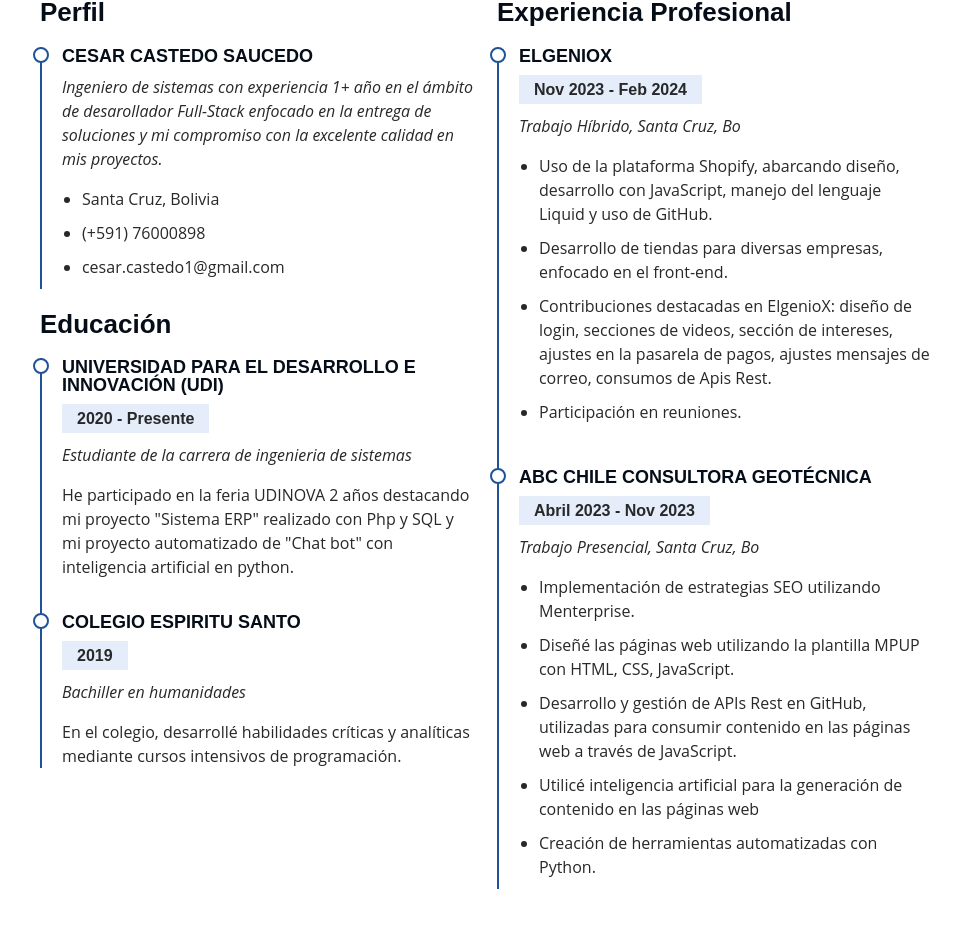
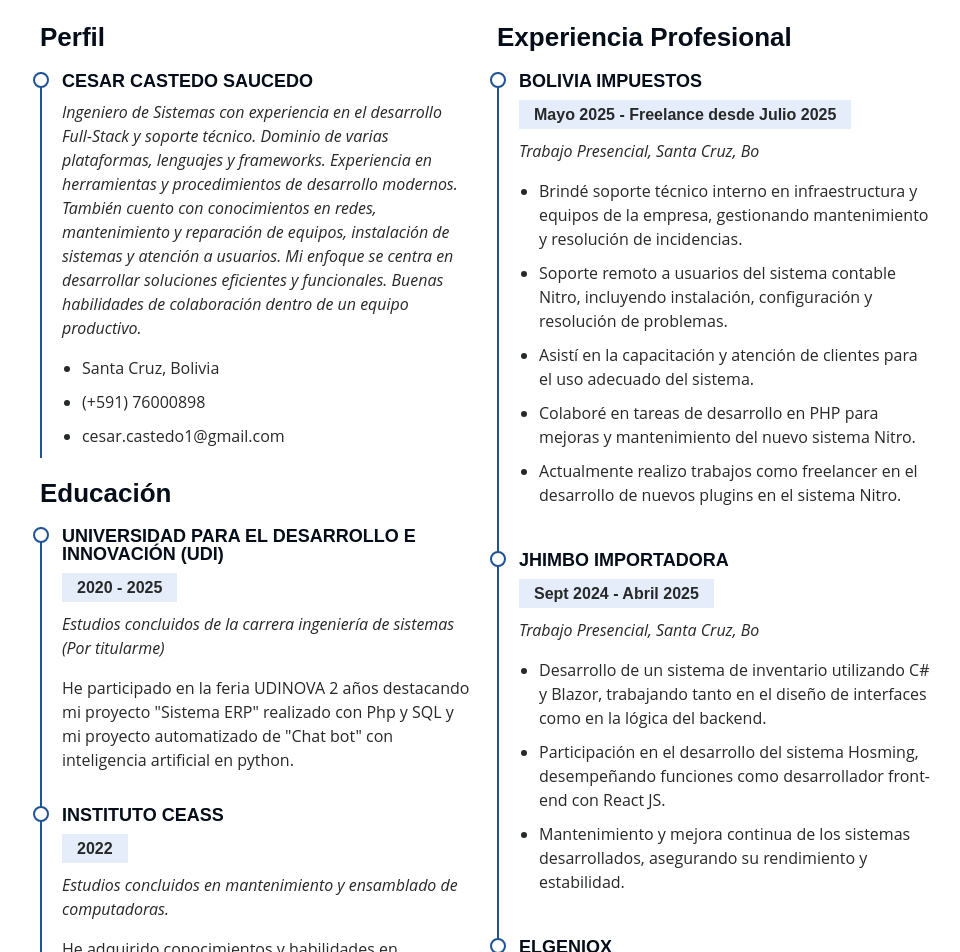
Before and after one commit to ccastedo19/portafolio, a React (Create React App) app: page / in a window 1280 px wide. Shown: the part 1789-2741 px from the top of the page, without its empty margins (320-1280 px from the left). Built offline with nearby package versions, Linux system fonts and the light colour scheme.

Commit message:
actualizacion agosto 2025

```diff
--- a/src/components/resume.js
+++ b/src/components/resume.js
@@ -3,46 +3,71 @@ import React from 'react'
 
 export const Resume = () => {
   return (
-    <section id="resume" class="resume">
-      <div class="container">
-
-        <div class="section-title" style={{paddingBottom:'5px'}}>
+    <section id="resume" className="resume">
+      <div className="container">
+        <div className="section-title" style={{ paddingbottom: "5px" }}>
           <h2>Resumen</h2>
         </div>
-
-        <div class="row">
-          <div class="col-lg-6" data-aos="fade-up">
-            <h3 class="resume-title">Perfil</h3>
-            <div class="resume-item pb-0">
+        <div className="row">
+          <div className="col-lg-6" data-aos="fade-up">
+            <h3 className="resume-title">Perfil</h3>
+            <div className="resume-item pb-0">
               <h4>Cesar Castedo Saucedo</h4>
-              <p><em>Ingeniero de sistemas con experiencia 1+ año en el ámbito de desarollador Full-Stack enfocado en la entrega de soluciones  y mi compromiso con la excelente calidad en mis proyectos. </em></p>
+              <p><em>Ingeniero de Sistemas con experiencia en el desarrollo Full-Stack y soporte técnico. Dominio de varias plataformas, lenguajes y frameworks. Experiencia en herramientas y procedimientos de desarrollo modernos. También cuento con conocimientos en redes, mantenimiento y reparación de equipos, instalación de sistemas y atención a usuarios. Mi enfoque se centra en desarrollar soluciones eficientes y funcionales. Buenas habilidades de colaboración dentro de un equipo productivo. </em></p>
               <ul>
                 <li>Santa Cruz, Bolivia</li>
                 <li>(+591) 76000898</li>
                 <li>cesar.castedo1@gmail.com</li>
               </ul>
             </div>
-
-            <h3 class="resume-title">Educación</h3>
-            <div class="resume-item">
+            <h3 className="resume-title">Educación</h3>
+            <div className="resume-item">
               <h4>Universidad para el desarrollo e innovación (UDI)</h4>
-              <h5>2020 - Presente</h5>
-              <p><em>Estudiante de la carrera de ingenieria de sistemas</em></p>
+              <h5>2020 - 2025</h5>
+              <p><em>Estudios concluidos de la carrera ingeniería de sistemas (Por titularme)</em></p>
               <p>He participado en la feria UDINOVA 2 años destacando mi proyecto "Sistema ERP" realizado con Php y SQL y mi proyecto automatizado de "Chat bot" con inteligencia artificial en python.</p>
             </div>
-            <div class="resume-item">
+            <div className="resume-item">
+              <h4>Instituto CEASS</h4>
+              <h5>2022</h5>
+              <p><em>Estudios concluidos en mantenimiento y ensamblado de computadoras.</em></p>
+              <p>He adquirido conocimientos y habilidades en reparación de computadoras, instalacion de red, reparaciónde impresoras.</p>
+            </div>
+            <div className="resume-item">
               <h4>Colegio Espiritu Santo</h4>
               <h5>2019</h5>
               <p><em>Bachiller en humanidades</em></p>
               <p>En el colegio, desarrollé habilidades críticas y analíticas mediante cursos intensivos de programación.</p>
             </div>
           </div>
-          <div class="col-lg-6" data-aos="fade-up" data-aos-delay="100">
-            <h3 class="resume-title">Experiencia Profesional</h3>
-            <div class="resume-item">
-              <h4>ElGenioX </h4>
+          <div className="col-lg-6" data-aos="fade-up" data-aos-delay={100}>
+            <h3 className="resume-title">Experiencia Profesional</h3>
+            <div className="resume-item">
+              <h4>Bolivia Impuestos</h4>
+              <h5>Mayo 2025 - Freelance desde Julio 2025</h5>
+              <p><em>Trabajo Presencial, Santa Cruz, Bo</em></p>
+              <ul>
+                <li>Brindé soporte técnico interno en infraestructura y equipos de la empresa, gestionando mantenimiento y resolución de incidencias.</li>
+                <li>Soporte remoto a usuarios del sistema contable Nitro, incluyendo instalación, configuración y resolución de problemas.</li>
+                <li>Asistí en la capacitación y atención de clientes para el uso adecuado del sistema.</li>
+                <li>Colaboré en tareas de desarrollo en PHP para mejoras y mantenimiento del nuevo sistema Nitro.</li>
+                <li>Actualmente realizo trabajos como freelancer en el desarrollo de nuevos plugins en el sistema Nitro.</li>
+              </ul>
+            </div>
+            <div className="resume-item">
+              <h4>Jhimbo Importadora</h4>
+              <h5>Sept 2024 - Abril 2025</h5>
+              <p><em>Trabajo Presencial, Santa Cruz, Bo</em></p>
+              <ul>
+                <li>Desarrollo de un sistema de inventario utilizando C# y Blazor, trabajando tanto en el diseño de interfaces como en la lógica del backend.</li>
+                <li>Participación en el desarrollo del sistema Hosming, desempeñando funciones como desarrollador front-end con React JS.</li>
+                <li>Mantenimiento y mejora continua de los sistemas desarrollados, asegurando su rendimiento y estabilidad.</li>
+              </ul>
+            </div>
+            <div className="resume-item">
+              <h4>ElGenioX</h4>
               <h5>Nov 2023 - Feb 2024</h5>
-              <p><em>Trabajo Híbrido, Santa Cruz, Bo </em></p>
+              <p><em>Trabajo Híbrido, Santa Cruz, Bo</em></p>
               <ul>
                 <li>Uso de la plataforma Shopify, abarcando diseño, desarrollo con JavaScript, manejo del lenguaje Liquid y uso de GitHub.</li>
                 <li>Desarrollo de tiendas para diversas empresas, enfocado en el front-end.</li>
@@ -50,8 +75,8 @@ export const Resume = () => {
                 <li>Participación en reuniones.</li>
               </ul>
             </div>
-            <div class="resume-item">
-              <h4>ABC Chile Consultora Geotécnica   </h4>
+            <div className="resume-item">
+              <h4>ABC Chile Consultora Geotécnica</h4>
               <h5>Abril 2023 - Nov 2023</h5>
               <p><em>Trabajo Presencial, Santa Cruz, Bo</em></p>
               <ul>
@@ -63,10 +88,11 @@ export const Resume = () => {
               </ul>
             </div>
           </div>
+
         </div>
-
       </div>
     </section>
+
 
   )
 }
--- a/src/pages/sobre_mi/sobre_mi.js
+++ b/src/pages/sobre_mi/sobre_mi.js
@@ -34,7 +34,7 @@ export const Sobre_mi = () => {
               </div>
               <div className="col-lg-6">
                 <ul>
-                  <li><i className="bi bi-chevron-right"></i> <strong>Edad:</strong> <span>22</span></li>
+                  <li><i className="bi bi-chevron-right"></i> <strong>Edad:</strong> <span>24</span></li>
                   <li><i className="bi bi-chevron-right"></i> <strong>Grado:</strong> <span>Licenciatura</span></li>
                   <li><i className="bi bi-chevron-right"></i> <strong>Email:</strong> <span>cesar.castedo1@gmail.com</span></li>
                   <li><i className="bi bi-chevron-right"></i> <strong>Desarollador:</strong> <span>Web y Móvil</span></li>
```
